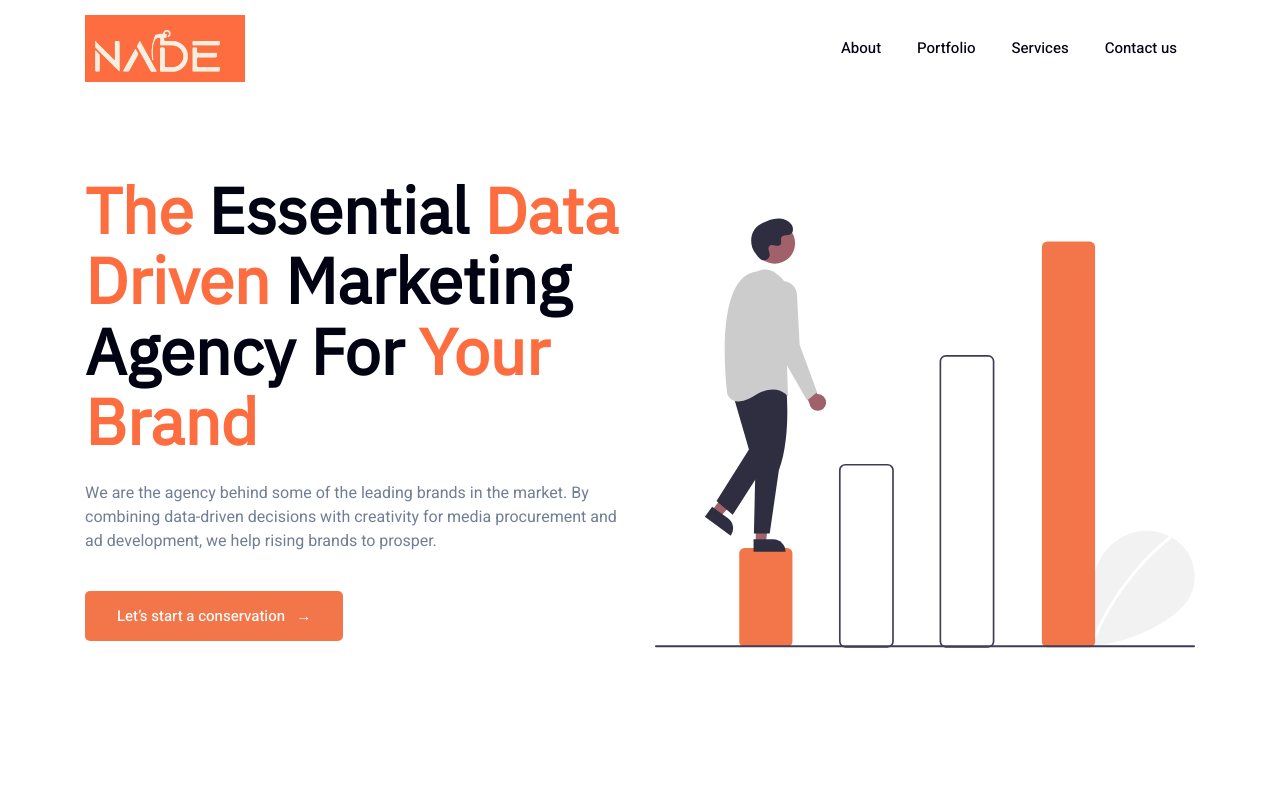
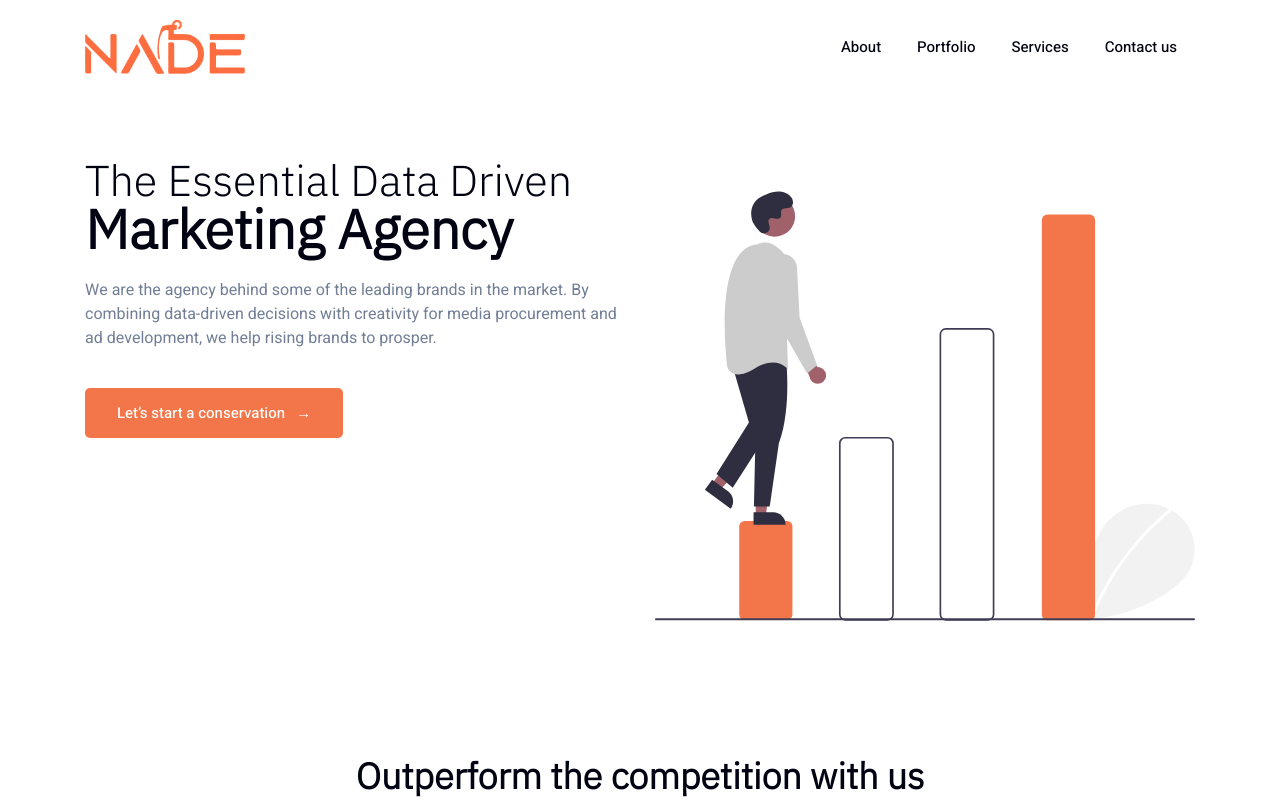
Before and after one commit to DeveloperSantoGithub/Nade-Digital, a plain HTML site: page index.html in a window 1280 px wide. Shown: the top 800 px of the page. Drawn offline with Linux system fonts and the light colour scheme.

Commit message:
major-update

```diff
--- a/css/style.css
+++ b/css/style.css
@@ -23,7 +23,7 @@ Table of Content:
 /* variable */
 
 /* fonts */
-@import url("https://fonts.googleapis.com/css2?family=IBM+Plex+Sans:wght@400&display=swap");
+@import url("https://fonts.googleapis.com/css2?family=IBM+Plex+Sans:wght@300;800;900&display=swap");
 @import url("https://fonts.googleapis.com/css2?family=Heebo:wght@400;500;600;700;800;900&display=swap");
 
 /* general */
@@ -54,7 +54,7 @@ h1 {
 }
 
 h2 {
-  font-size: 32px;
+  font-size: 22px;
 }
 
 h3 {
@@ -146,9 +146,10 @@ ul li {
   margin-top: 10px;
   margin-bottom: 10px;
   text-transform: uppercase;
-  color: #ff977d;
+  color: #fd6d3f;
   letter-spacing: 2px;
   font-size: 18px;
+  font-weight: 600;
 }
 
 .section-title h3 {
@@ -176,12 +177,11 @@ ul li {
   color: #020312;
 }
 .navbar .navbar-brand {
-  background: #fd6d3f;
+  /* background: #fd6d3f; */
 }
 
 .navbar .navbar-brand img {
   width: 10rem;
-  padding: 10px 25px 5px 10px;
 }
 
 .navbar .navbar-nav li {
@@ -221,16 +221,19 @@ ul li {
 
 /* home intro */
 .home-intro {
-  padding: 175px 0;
+  padding: 120px 0;
 }
 
 .home-intro .content h2 {
-  font-size: 64px;
-  font-weight: 800;
+  font-size: 3.4rem;
+  font-weight: bold;
+  line-height: 90%;
+  margin-top: 2rem;
 }
 
 .home-intro .content h2 span {
-  color: #fd6d3f;
+  font-size: 2.7rem;
+  font-weight: 500;
 }
 .home-intro .content p {
   margin-top: 1.5rem;
@@ -245,6 +248,7 @@ ul li {
 }
 
 .home-intro .content-image svg {
+  padding-top: 3.5rem;
   width: 100%;
 }
 
@@ -457,7 +461,7 @@ ul li {
 }
 
 .services .content:hover {
-  background: linear-gradient(120deg, #0d0d0d, #888888);
+  background: #fd6d3f;
   transition: all 0.3s ease;
 }
 
--- a/index.html
+++ b/index.html
@@ -28,7 +28,7 @@
     <nav class="navbar navbar-expand-md navbar-light fixed-top">
       <div class="container">
         <a href="index.html" class="navbar-brand"
-          ><img src="images/nade-nav-logo.png" alt=""
+          ><img src="images/nade-footer-logo.png" alt=""
         /></a>
         <button
           class="navbar-toggler"
@@ -69,16 +69,8 @@
           <div class="col-md-6 col-sm-12 col-xs-12">
             <div class="content">
               <h2>
-                <span>The</span> Essential
-                <span
-                  >Data <br />
-                  Driven</span
-                >
-                Marketing Agency For
-                <span
-                  >Your <br />
-                  Brand</span
-                >
+                <span>The Essential Data Driven</span> <br />
+                Marketing Agency
               </h2>
               <p>
                 We are the agency behind some of the leading brands in the
@@ -848,6 +840,8 @@
     </div>
     <!-- end footer bottom -->
 
+    <!-- massenger  -->
+
     <!-- script -->
     <script src="js/jquery-3.5.1.min.js"></script>
     <script src="js/bootstrap.bundle.min.js"></script>
```
